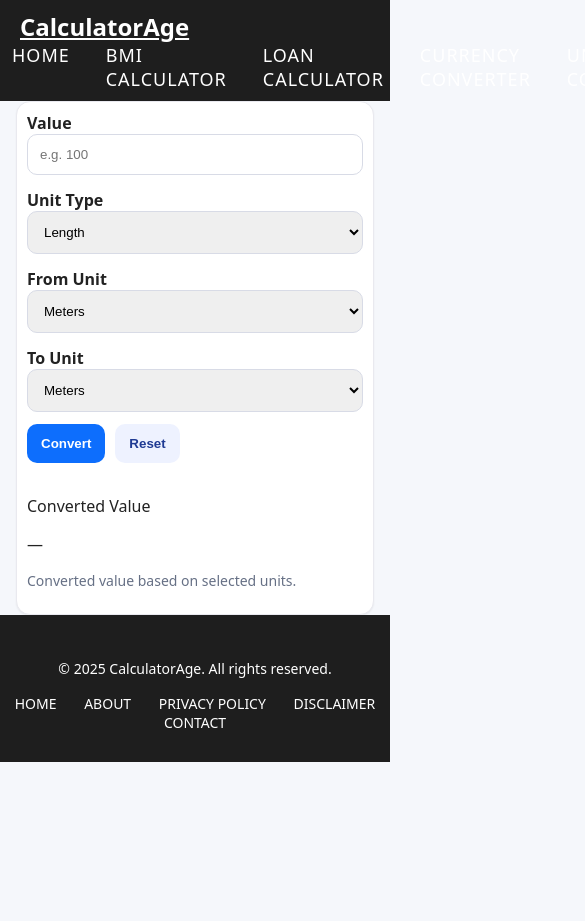
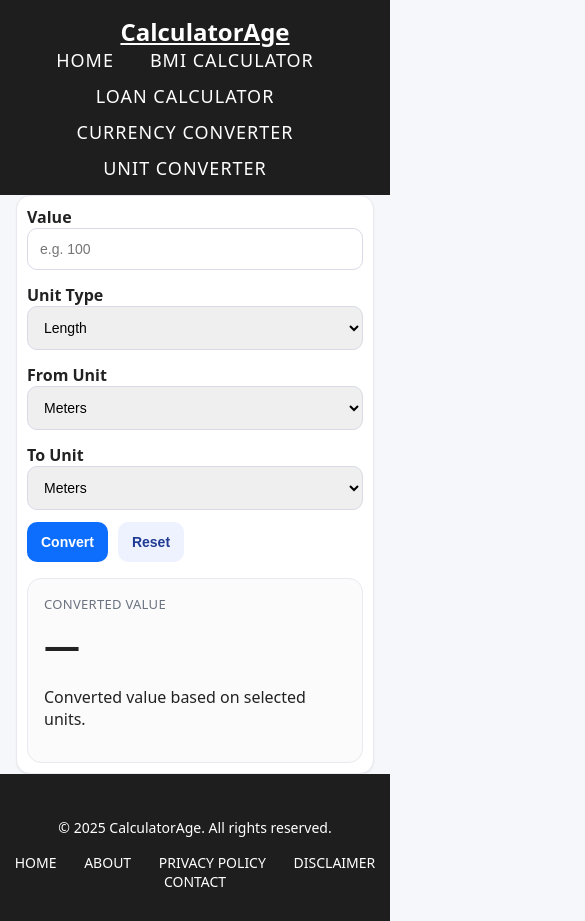
Before and after one commit to wetwert/Age-Calculator, a plain HTML site: page unit-converter.html in a window 390 px wide. Shown: the top 921 px of the page, 585 px wide, since content can reach past the window. Before the commit the page ends 844 px from the top, so only its background shows below. Drawn offline with Linux system fonts and the light colour scheme.

Commit message:
Update unit-converter.html

```diff
--- a/unit-converter.html
+++ b/unit-converter.html
@@ -21,34 +21,41 @@
   <meta name="theme-color" content="#0d6efd">
 
  <style>
-    *{box-sizing:border-box}
-    body{margin:0;background:#f5f7fb;color:#222;font-family:system-ui,-apple-system,Segoe UI,Roboto,Arial}
+  * { box-sizing: border-box; }
+
+  body {
+    margin: 0;
+    background: #f5f7fb;
+    color: #222;
+    font-family: system-ui, -apple-system, Segoe UI, Roboto, Arial;
+  }
 
   /* Header Style */
   header {
     background-color: #1e1e1e;
     color: white;
-      padding: 10px 0;
+    padding: 15px 10px;
     display: flex;
     justify-content: space-between;
     align-items: center;
     font-size: 18px;
-      flex-wrap: wrap;  /* Header ko responsive banane ke liye */
+    flex-wrap: wrap;  /* To make header links stack on mobile */
   }
 
   header .logo {
     font-size: 24px;
     font-weight: bold;
     margin-left: 20px;
-      flex: 1;
+    flex-basis: 100%;  /* Ensures logo takes full width on mobile */
+    text-align: center;
   }
 
   header nav {
     margin-right: 20px;
-      flex: 2;
     display: flex;
-      justify-content: flex-end;
+    justify-content: center;
     gap: 12px;
+    flex-wrap: wrap; /* Stacking nav links on small screens */
   }
 
   header nav a {
@@ -65,24 +72,142 @@
   }
 
   /* Main Content */
-    main{max-width:960px;margin:0 auto;padding:0 16px}
-    .muted{color:#667085;font-size:14px}
-    .panel{background:#fff;border:1px solid #e9e9ef;border-radius:14px;padding:18px;box-shadow:0 1px 2px rgba(0,0,0,.06)}
-    .grid{display:grid;grid-template-columns:1fr 1fr;gap:14px}
-    @media (max-width:720px){
-      .grid{grid-template-columns:1fr;}  /* Form inputs ko mobile pe stack karna */
-      .panel {padding: 10px;} /* Mobile par padding kam karna */
+  main {
+    max-width: 960px;
+    margin: 0 auto;
+    padding: 0 16px;
   }
-    label{font-weight:600}
-    input, select{width:100%;padding:12px;border:1px solid #d8dbe6;border-radius:10px;outline:none}
-    input:focus, select:focus{border-color:#0d6efd;box-shadow:0 0 0 3px rgba(13,110,253,.12)}
-    .actions{display:flex;gap:10px;flex-wrap:wrap;margin-top:12px}
-    .btn{border:0;border-radius:10px;padding:12px 14px;background:#0d6efd;color:#fff;cursor:pointer;font-weight:600}
-    .btn.ghost{background:#eef2ff;color:#1f3a93}
-    .btn.secondary{background:#0a58ca}
-    .cards{display:grid;grid-template-columns:repeat(3,1fr);gap:16px;margin-top:16px}
-    @media (max-width:900px){.cards{grid-template-columns:1fr 1fr}}
-    @media (max-width:640px){.cards{grid-template-columns:1fr}}
+
+  .panel {
+    background: #fff;
+    border: 1px solid #e9e9ef;
+    border-radius: 14px;
+    padding: 18px;
+    box-shadow: 0 1px 2px rgba(0, 0, 0, 0.06);
+  }
+
+  .grid {
+    display: grid;
+    grid-template-columns: 1fr 1fr;
+    gap: 14px;
+  }
+
+  @media (max-width: 720px) {
+    .grid {
+      grid-template-columns: 1fr;
+    }
+
+    /* Form adjustments for smaller screens */
+    .panel {
+      padding: 10px;
+    }
+
+    label {
+      font-size: 16px;
+    }
+
+    input, select {
+      padding: 12px;
+      font-size: 14px;
+    }
+
+    .actions {
+      display: flex;
+      gap: 10px;
+      flex-wrap: wrap;
+      margin-top: 12px;
+    }
+
+    .btn {
+      padding: 12px 14px;
+      font-size: 14px;
+    }
+  }
+
+  label {
+    font-weight: 600;
+  }
+
+  input,
+  select {
+    width: 100%;
+    padding: 12px;
+    border: 1px solid #d8dbe6;
+    border-radius: 10px;
+    outline: none;
+  }
+
+  input:focus,
+  select:focus {
+    border-color: #0d6efd;
+    box-shadow: 0 0 0 3px rgba(13, 110, 253, 0.12);
+  }
+
+  .actions {
+    display: flex;
+    gap: 10px;
+    flex-wrap: wrap;
+    margin-top: 12px;
+  }
+
+  .btn {
+    border: 0;
+    border-radius: 10px;
+    padding: 12px 14px;
+    background: #0d6efd;
+    color: #fff;
+    cursor: pointer;
+    font-weight: 600;
+  }
+
+  .btn.ghost {
+    background: #eef2ff;
+    color: #1f3a93;
+  }
+
+  .btn.secondary {
+    background: #0a58ca;
+  }
+
+  .cards {
+    display: grid;
+    grid-template-columns: repeat(3, 1fr);
+    gap: 16px;
+    margin-top: 16px;
+  }
+
+  @media (max-width: 900px) {
+    .cards {
+      grid-template-columns: 1fr 1fr;
+    }
+  }
+
+  @media (max-width: 640px) {
+    .cards {
+      grid-template-columns: 1fr;
+    }
+  }
+
+  .box {
+    border: 1px solid #e9e9ef;
+    border-radius: 14px;
+    background: #fbfbfc;
+    padding: 16px;
+  }
+
+  .statTitle {
+    margin: 0 0 8px;
+    font-size: 13px;
+    color: #6b7280;
+    letter-spacing: .3px;
+    text-transform: uppercase;
+  }
+
+  .big {
+    margin: 0;
+    font-size: 36px;
+    font-weight: 800;
+  }
 
   /* Stylish Footer */
   footer {
```
Lines whose indentation alone changed are shown as unchanged.
